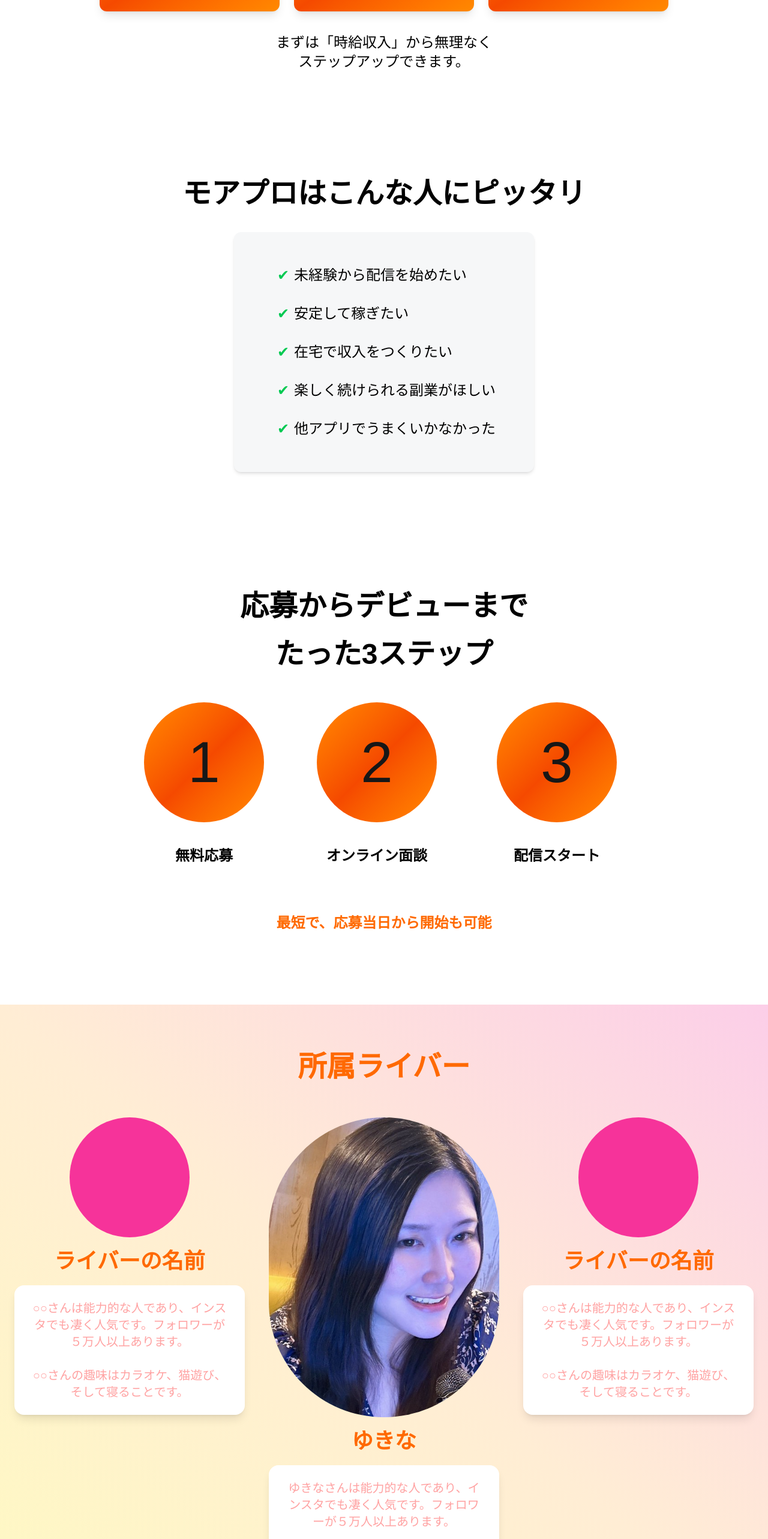
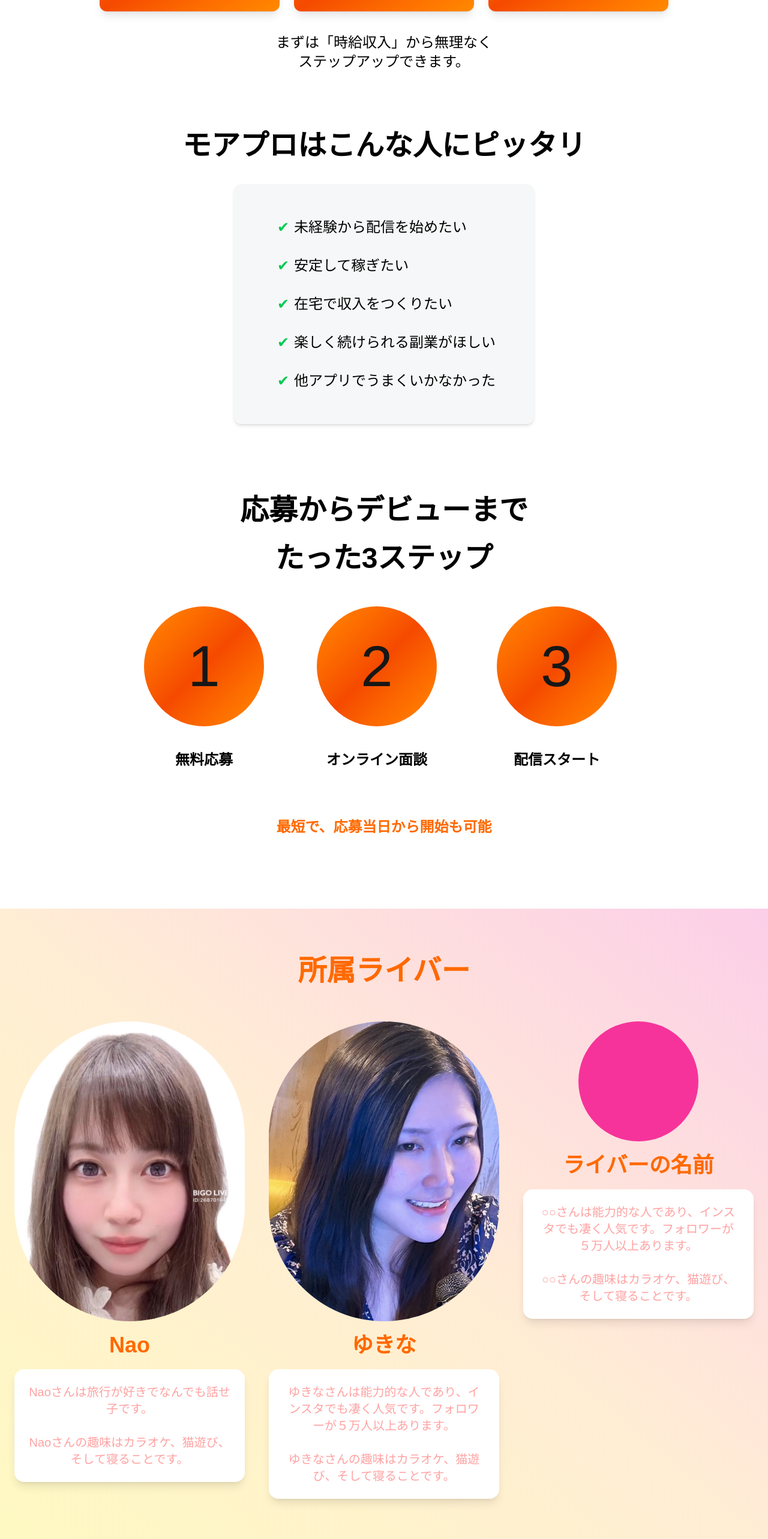
Before and after one commit to rrblack/client_project, a Next.js app in the folder client_website/: page / in a window 1280 px wide. Shown: the part 4680-7246 px from the top of the page at 60% size. Built offline with nearby package versions, Linux system fonts and the light colour scheme.

Commit message:
new liver added and got rid of banner on mobile

```diff
--- a/client_website/app/components/banner.tsx
+++ b/client_website/app/components/banner.tsx
@@ -3,7 +3,7 @@ import Link from "next/link";
 export default function Banner(){
 
     return(
-        <section className="fixed bottom-0 right-0 z-99 pb-10">
+        <section className="fixed bottom-0 right-0 z-99 pb-10 hidden md:block">
             <div className="flex items-center relative bg-red-500/50 hover:bg-red-500 rounded-lg w-80 h-25 shadow-2xl transition-all">
                     <h1 className="text-center text-2xl text-white p-8 font-semibold"> ライバーの新規登録は<br></br>こちら ➡</h1>
                     <Link href="/recruit" className="z-1 px-8 text-white text-center text-2xl   rounded-full font-semibold transition-transform hover:scale-105">
--- a/client_website/app/page.tsx
+++ b/client_website/app/page.tsx
@@ -172,7 +172,7 @@ export default function Home() {
       </section>
 
       {/* この人にピッタリ */}
-      <section className='bg-white py-20 px-6 overflow-hidden'>
+      <section className='bg-white py-20 px-6 overflow-hidden -mt-20'>
         <h1 data-aos="fade-up" data-aos-duration="1000" className='md:text-5xl text-3xl text-black text-center font-bold'> モアプロはこんな人にピッタリ</h1>
         <div className='flex mx-auto justify-center items-center shadow-md rounded-xl bg-gray-300/20 p-4 mt-10 mb-10 md:w-125 md:h-100 '>
           <div className='flex justify-center items-center text-2xl'>
@@ -202,7 +202,7 @@ export default function Home() {
       </section>
 
       {/* 応募 */}
-      <section className='bg-white py-20 px-6 overflow-hidden'>
+      <section className='bg-white py-20 px-6 overflow-hidden -mt-20'>
         <h1 data-aos="fade-up" data-aos-duration="1000" className='md:text-5xl text-3xl text-black text-center font-bold mx-auto'>応募からデビューまで</h1>
         <h1 data-aos="fade-up" data-aos-duration="1000" className='md:text-5xl text-3xl text-black text-center font-bold mx-auto p-4 mt-4'>たった3ステップ </h1>
         <div className='flex md:flex-row flex-col mx-auto justify-center items-center md:w-200 mt-10'>
@@ -236,10 +236,10 @@ export default function Home() {
                 </h2>
         <div className='grid md:grid-cols-3 justify-items-center gap-10 '>
             <div data-aos="fade-up" data-aos-duration="1000" className=' mx-auto text-center mt-5'>
-              <div className="w-50 h-50 mx-auto object-cover rounded-full bg-pink-500" />
-              <span className='block mt-5 text-4xl text-orange-500 font-bold text-center'>ライバーの名前</span>
+              <img className="w-125 h-125 mx-auto object-cover rounded-full" src="/nao.jpg" alt="Nao" />
+              <span className='block mt-5 text-4xl text-orange-500 font-bold text-center'>Nao</span>
               <div className='bg-white shadow-lg rounded-2xl p-6 max-w-xl mx-auto text-red-300 text-xl mt-5'>
-              <p> ○○さんは能力的な人であり、インスタでも凄く人気です。フォロワーが５万人以上あります。</p> <br></br> <p> ○○さんの趣味はカラオケ、猫遊び、そして寝ることです。</p>
+              <p> Naoさんは旅行が好きでなんでも話せ子です。</p> <br></br> <p> Naoさんの趣味はカラオケ、猫遊び、そして寝ることです。</p>
               </div>
             </div>
             <div data-aos="fade-up" data-aos-duration="1000" className=' mx-auto text-center mt-5'>
```
Also changed, not shown: client_website/public/nao.jpg (added).
